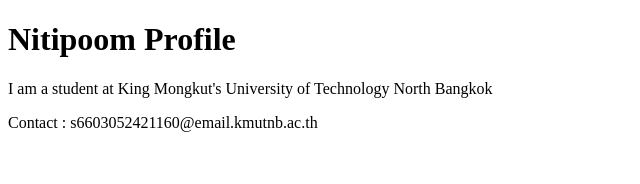
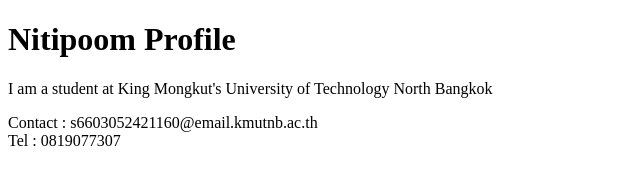
Before and after one commit to Nitipoom007/github-desktop-project_sec1_2_67, a plain HTML site: page index.html in a window 1280 px wide. Shown: the whole page, without its empty margins (0-640 px from the left). Drawn offline with Linux system fonts and the light colour scheme.

Commit message:
Update index.html with add Tel

```diff
--- a/index.html
+++ b/index.html
@@ -9,6 +9,7 @@
     <h1>Nitipoom Profile</h1>
     <p>I am a student at King Mongkut's
         University of Technology North Bangkok</p>
-        <footer>Contact : s6603052421160@email.kmutnb.ac.th</footer>
+        <footer>Contact : s6603052421160@email.kmutnb.ac.th<br>
+                Tel : 0819077307</footer>
 </body>
 </html>
```
